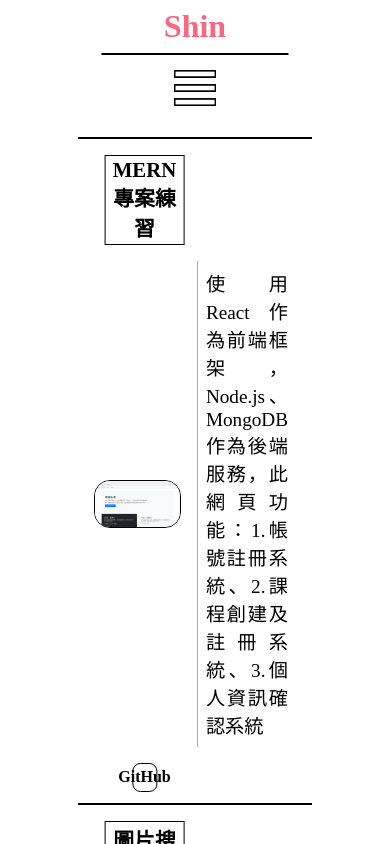
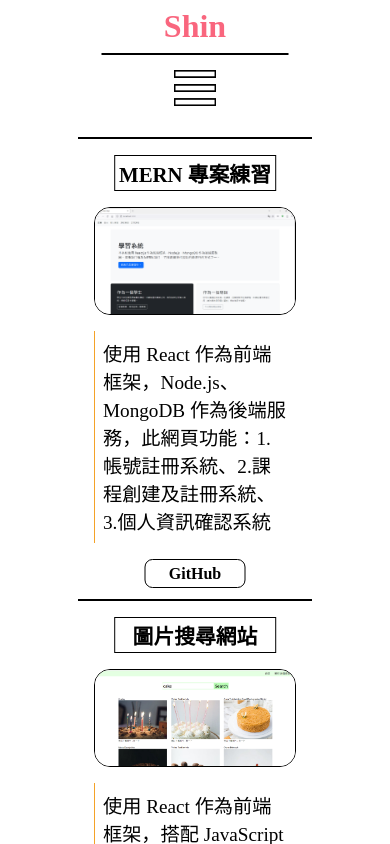
Before and after one commit to nhpss96097/MyWebSite, a Next.js app: page /project in a window 390 px wide. Shown: the top 844 px of the page. Built offline with nearby package versions, Linux system fonts and the light colour scheme.

Commit message:
projectRWD

```diff
--- a/src/styles/card.module.css
+++ b/src/styles/card.module.css
@@ -104,7 +104,7 @@
   align-items: center;
   justify-content: center;
   background: rgba(0, 0, 0, 0.5);
-  z-index: 1;
+  z-index: 2;
 }
 
 .modalContent {
@@ -178,3 +178,41 @@
   color: white;
   cursor: pointer;
 }
+
+/* ----------------------------------- RWD ---------------------------------- */
+
+@media screen and (max-width: 870px) {
+  .imgTitle {
+    grid-template-columns: none;
+  }
+  .cardImg {
+    grid-template-columns: none;
+  }
+  .p {
+    text-align: left;
+  }
+  .cardatag {
+    grid-template-columns: none;
+  }
+  .githublink {
+    width: 50%;
+  }
+
+  .modalContent {
+    width: 100%;
+    bottom: 10%;
+    grid-template-rows: none;
+  }
+
+  .modalButtonClose {
+    grid-row-start: 2;
+    margin: 0 auto;
+    width: 40px;
+  }
+
+  .modalButtonNext {
+    grid-column-start: 2;
+    grid-row-start: 2;
+    margin-right: 2rem;
+  }
+}
```
